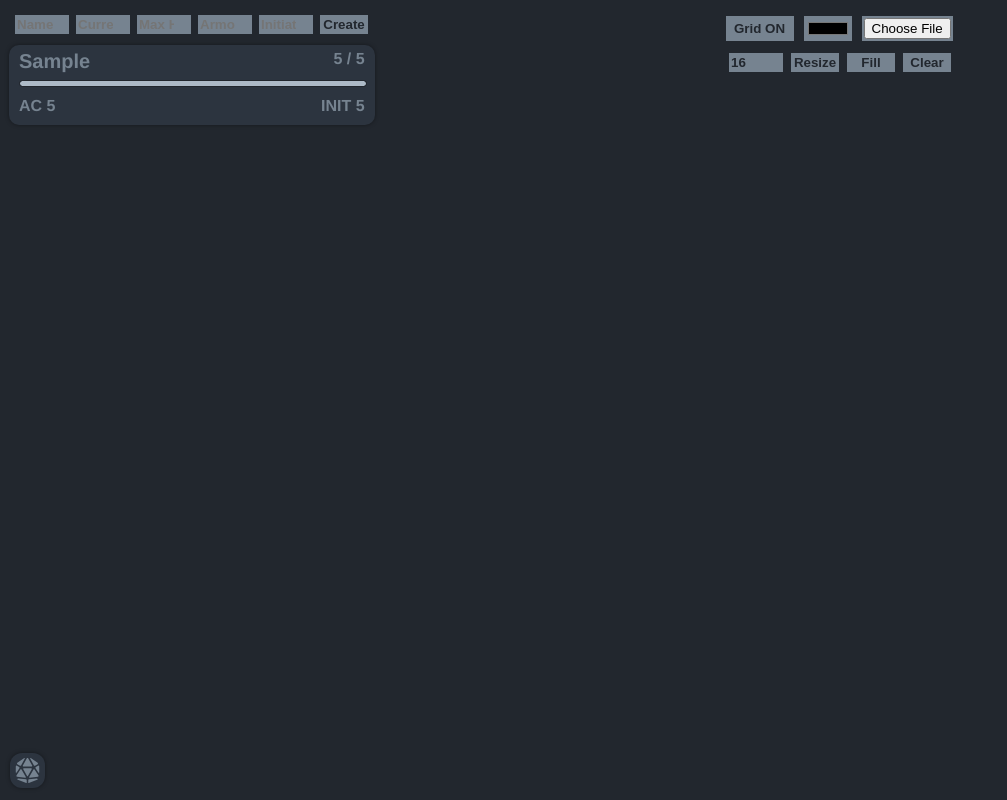
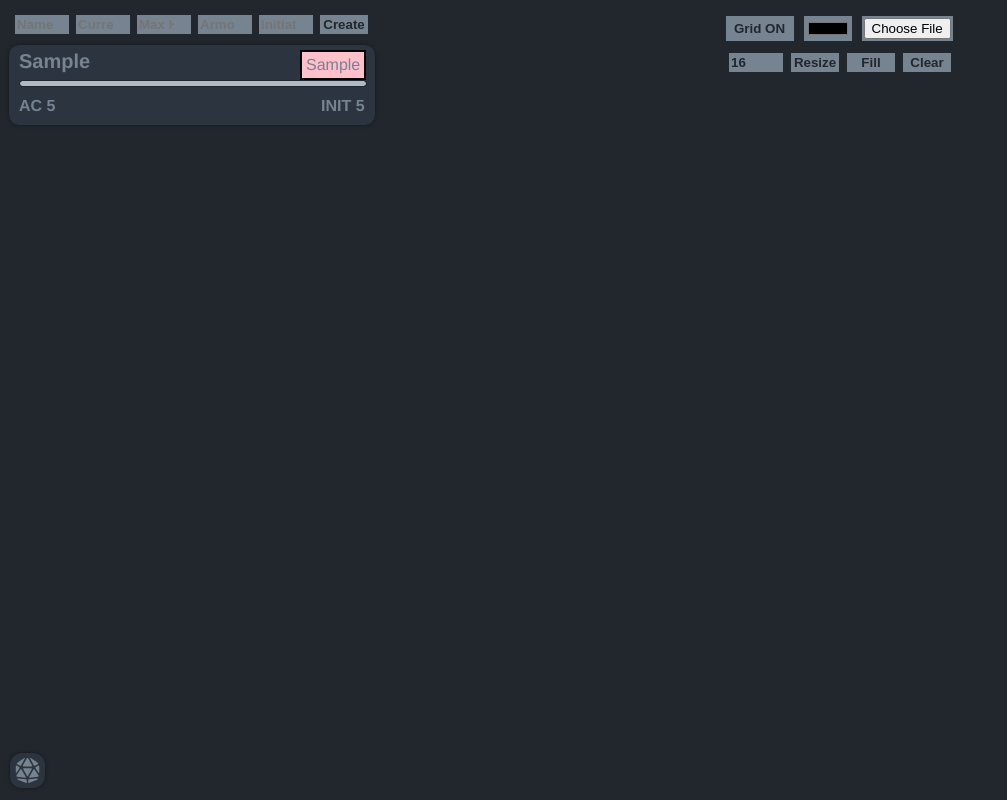
Before and after one commit to savwiley/dnd-maps, a React (Create React App) app: page / in a window 1280 px wide. Both pictures are taken after typing "Sample", "5", "5", "5", "5" into the empty fields and a click on the input "Create". Shown: the whole page, without its empty margins (0-1007 px from the left). Built offline with nearby package versions, Linux system fonts and the light colour scheme.

Commit message:
refactor dragging logic

```diff
--- a/src/components/Characters/Markers.js
+++ b/src/components/Characters/Markers.js
@@ -1,11 +1,63 @@
-import React from "react";
+import React, { useState/*, useEffect*/ } from "react";
+import { Mark } from "./style";
 
 const Marker = (props) => {
   const { name } = props;
+  /*
+  const [pos1, setPos1] = useState(0);
+  const [pos2, setPos2] = useState(0);
+  const [pos3, setPos3] = useState(0);
+  const [pos4, setPos4] = useState(0);
+  */
+  const [top, setTop] = useState(50);
+  const [left, setLeft] = useState(300);
+  const [moving, setMoving] = useState(false);
+
+  let pos1 = 0;
+  let pos2 = 0;
+  let pos3 = 0;
+  let pos4 = 0;
 
   return(
-    <>
-    </>
+    <Mark top={top} left={left}
+      onMouseDown={(e) => {
+        e = e || window.event;
+        e.preventDefault();
+        console.log(e.clientX);
+        pos3 = e.clientX;
+        pos4 = e.clientY;
+        /*
+        setPos3(e.clientX);
+        setPos4(e.clientY);
+        */
+        setMoving(true);
+      }}
+      onMouseUp={() => {
+        setMoving(false);
+      }}
+      onMouseMove={(e) => {
+        e = e || window.event;
+        e.preventDefault();
+        if (moving) {
+          //the new cursor position
+          /*
+          setPos1(pos3 - e.clientX);
+          setPos2(pos4 - e.clientY);
+          setPos3(e.clientX);
+          setPos4(e.clientY);
+          */
+          pos1 = pos3 - e.clientX;
+          pos2 = pos4 - e.clientY;
+          pos3 = e.clientX;
+          pos4 = e.clientY;
+          //new element position
+          setTop(e.offsetTop - pos2);
+          setLeft(e.offsetLeft - pos1);
+        }
+      }}
+    >
+      {name}
+    </Mark>
   )
 };
 
```
